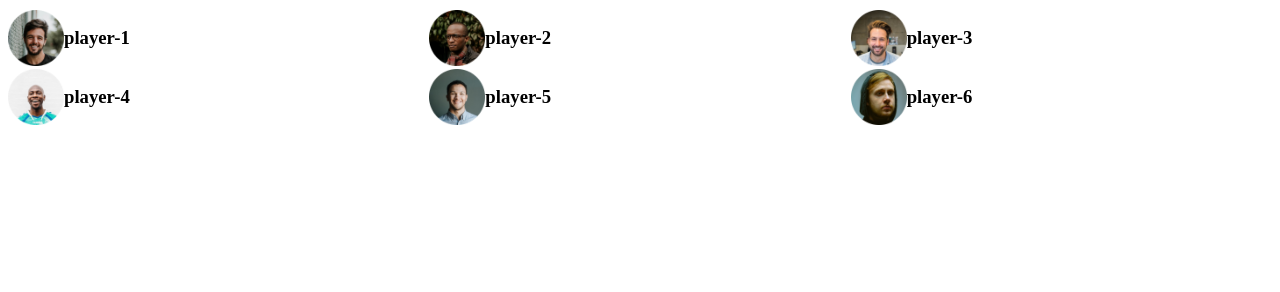
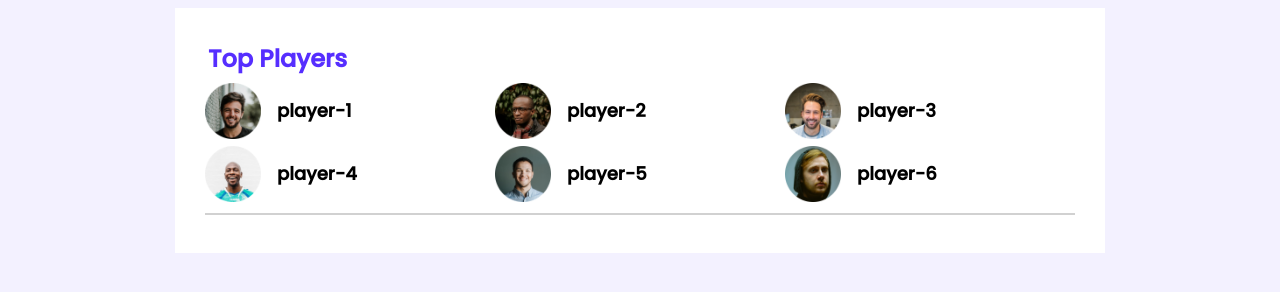
Before and after one commit to Hirenchandro/leader-board-css3, a plain HTML site: page index.html in a window 1280 px wide. Drawn offline with Linux system fonts and the light colour scheme.

Commit message:
css property

```diff
--- a/index.html
+++ b/index.html
@@ -18,34 +18,38 @@
     <!-- header end -->
     <main>
         <!-- top players and top blogs -->
-        <div class="top-players">
+        <section class="container">
+            <div class="top-players ">
+                <h2 class="section-title">Top Players</h2>
                 <div class="players">
                     <div class="player">
                         <img src="images/players/player-1.png" alt="">
-                    <h3>player-1</h3>
+                        <h3 class="player-name">player-1</h3>
                     </div>
                     <div class="player">
                         <img src="images/players/player-2.png" alt="">
-                    <h3>player-2</h3>
+                        <h3 class="player-name">player-2</h3>
                     </div>
                     <div class="player">
                         <img src="images/players/player-3.png" alt="">
-                    <h3>player-3</h3>
+                        <h3 class="player-name">player-3</h3>
                     </div>
                     <div class="player">
                         <img src="images/players/player-4.png" alt="">
-                    <h3>player-4</h3>
+                        <h3 class="player-name">player-4</h3>
                     </div>
                     <div class="player">
                         <img src="images/players/player-5.png" alt="">
-                    <h3>player-5</h3>
+                        <h3 class="player-name">player-5</h3>
                     </div>
                     <div class="player">
                         <img src="images/players/player-6.png" alt="">
-                    <h3>player-6</h3>
+                        <h3 class="player-name">player-6</h3>
                     </div>
                 </div>
             </div>
+            <hr>
+        </section>
     </main>
 
 </body>
--- a/styles/style.css
+++ b/styles/style.css
@@ -1,7 +1,34 @@
+/*fonts*/
+@import url('https://fonts.googleapis.com/css2?family=Poppins:wght@500&display=swap');
+/* common style or utility  */
+body{
+    font-family: 'Poppins', sans-serif;
+    background-color: #F3F1FF;
+}
+main{
+    display: flex;
+    justify-content: center;
+}
+.container{
+    background-color: #FFFFFF;
+    width: 870px;
+    padding: 30px;
+}
+hr{
+    border: 1px solid #D1D1D1;
+
+}
 /* top players style */
+.section-title{
+    color: #562EFF;
+    font-size: 24px;
+    margin:3px;
+
+}
 .players{
     display: grid;
     grid-template-columns: repeat(3,1fr);
+    grid-row-gap:"30px"
     /* grid-template-columns: 1fr 1fr 1fr; */
 }
 .player{
@@ -13,3 +40,7 @@
     height: 56px;
 
 }
+.player-name{
+    margin-left: 16px;
+    font-size: 18px;
+}
```
Lines whose indentation alone changed are shown as unchanged.
